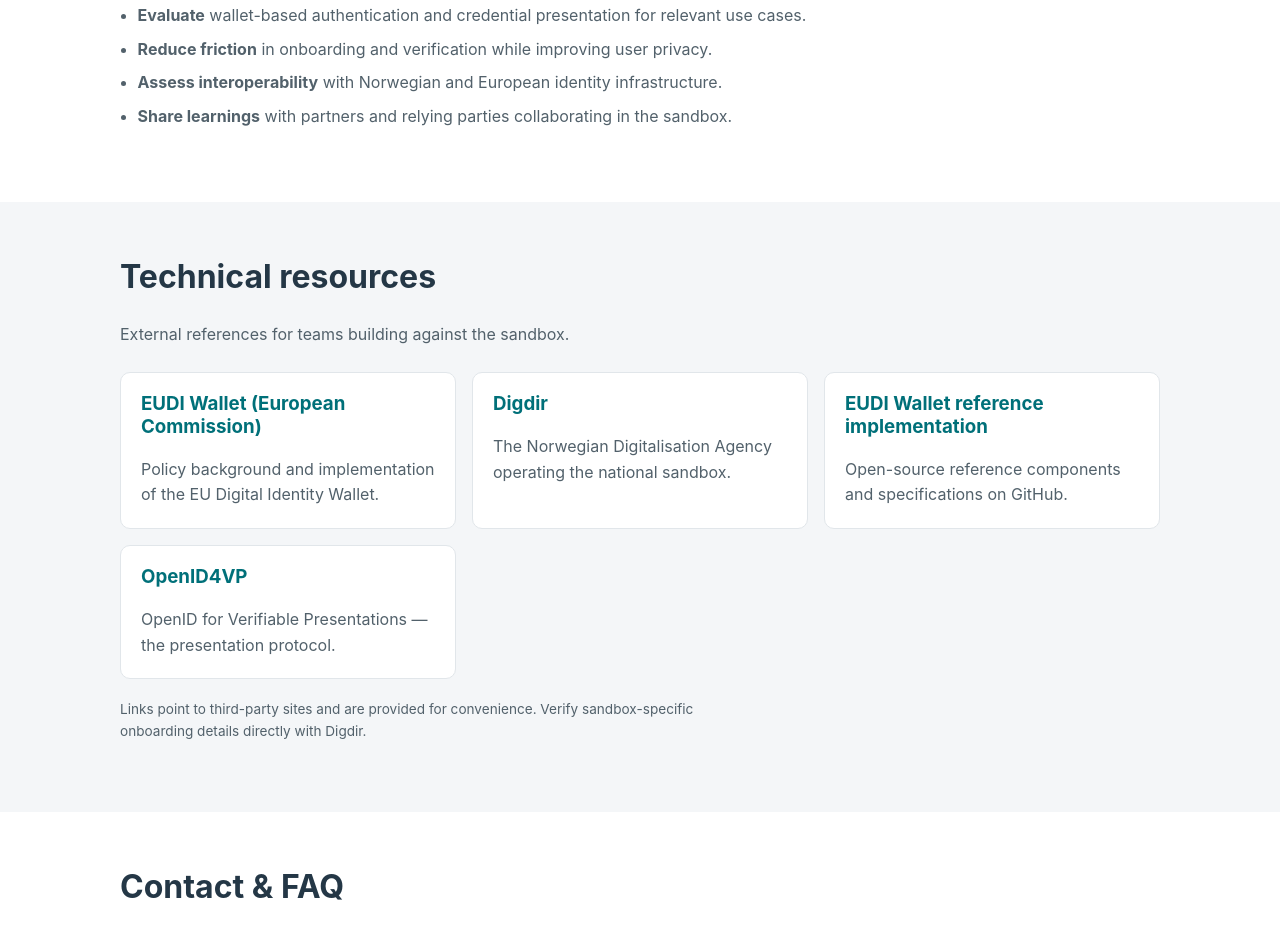
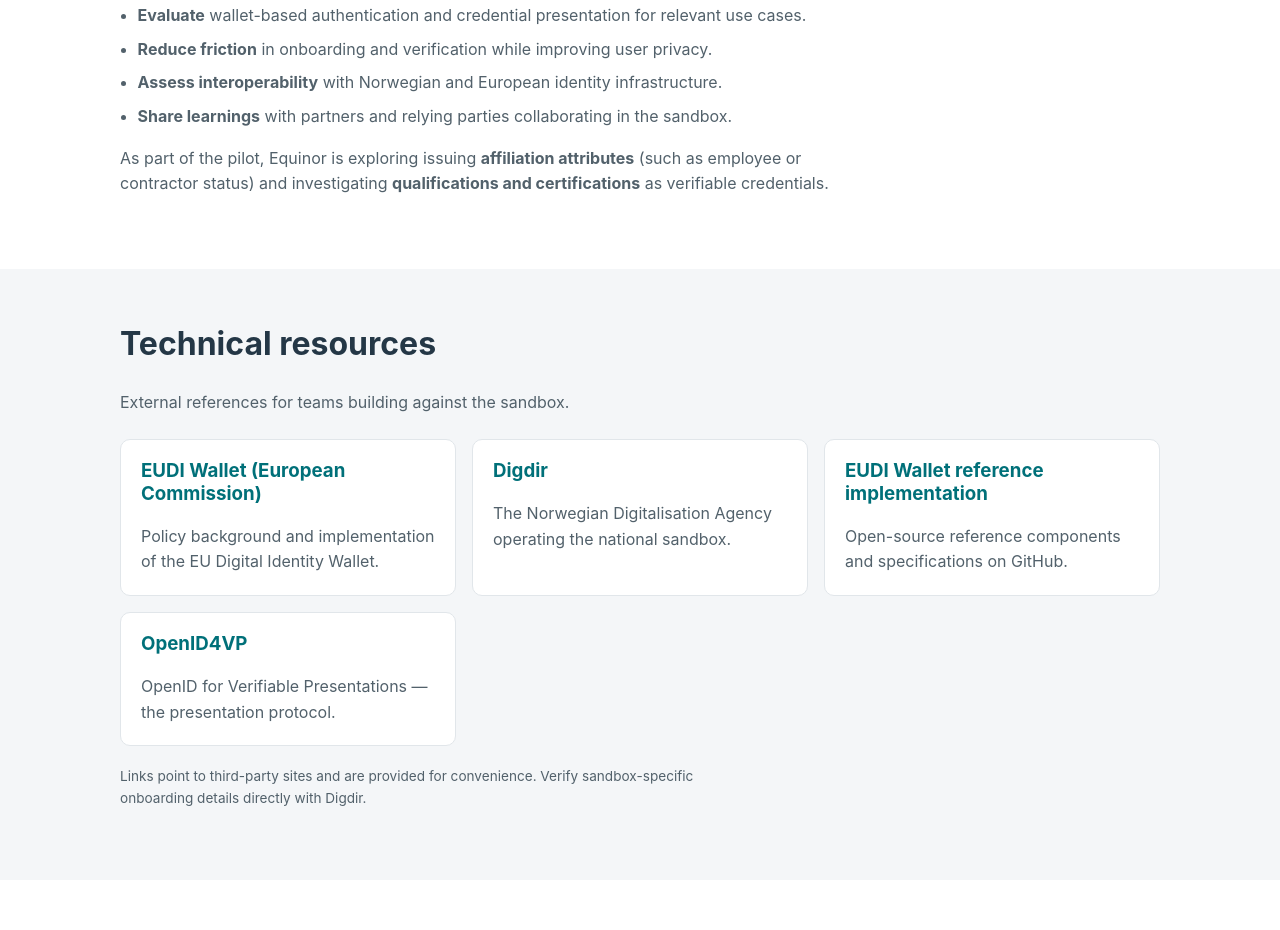
Before and after one commit to equinor/equinor-eudi-wallet-sandbox, a plain HTML site: page index.html in a window 1280 px wide. Shown: the part 2195-3125 px from the top of the page. Drawn offline with Linux system fonts and the light colour scheme.

Commit message:
Added Equinor specific topics of interest

```diff
--- a/index.html
+++ b/index.html
@@ -143,6 +143,12 @@
           <li><strong>Assess interoperability</strong> with Norwegian and European identity infrastructure.</li>
           <li><strong>Share learnings</strong> with partners and relying parties collaborating in the sandbox.</li>
         </ul>
+        <p>
+          As part of the pilot, Equinor is exploring issuing
+          <strong>affiliation attributes</strong> (such as employee or contractor
+          status) and investigating <strong>qualifications and certifications</strong>
+          as verifiable credentials.
+        </p>
       </div>
     </section>
 
```
Also changed, not shown: 1 other file.
